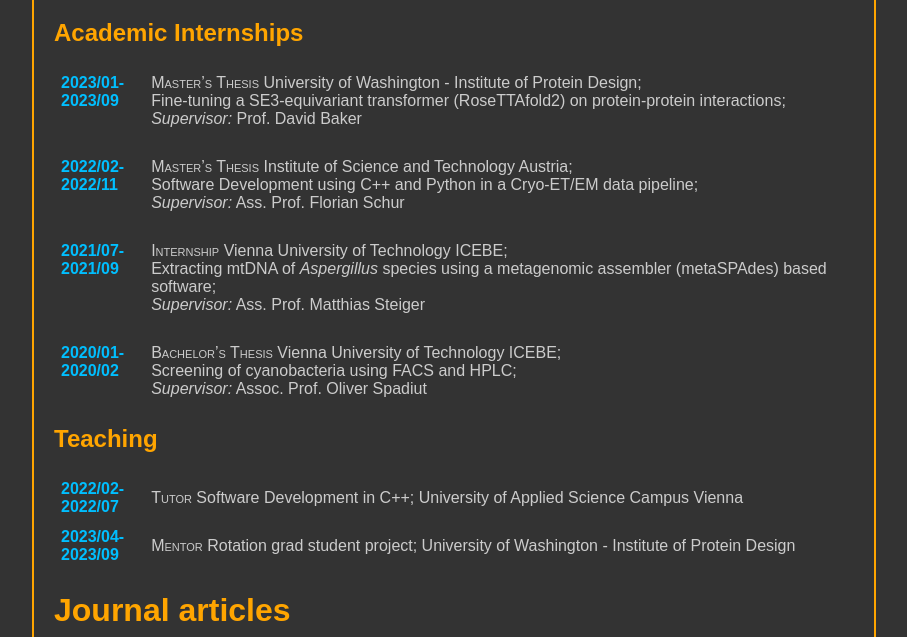
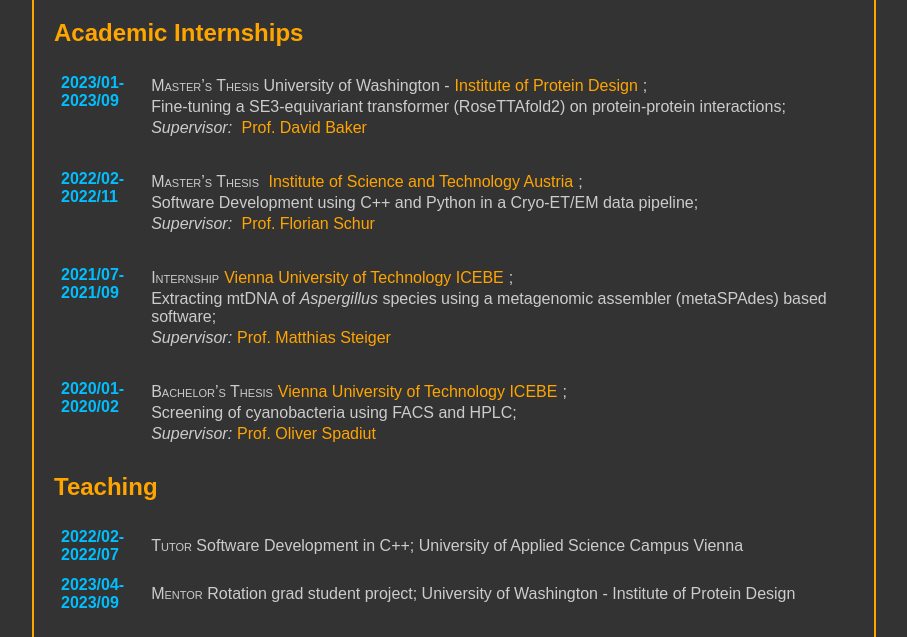
Before and after one commit to benediktsinger/benediktsinger.github.io, a plain HTML site: page index.html in a window 1280 px wide. Shown: the part 442-1079 px from the top of the page, without its empty margins (186-1093 px from the left). Drawn offline with Linux system fonts and the light colour scheme.

Commit message:
Added links

```diff
--- a/index.html
+++ b/index.html
@@ -40,34 +40,34 @@
     <tr>
       <td class="years">2023/01-<br /> 2023/09</td>
       <td>
-        <span class="smallcaps">Master’s Thesis</span> University of Washington - Institute of Protein Design; <br />
+        <span class="smallcaps">Master’s Thesis</span> University of Washington -<a href="https://www.ipd.uw.edu/">Institute of Protein Design</a>; <br />
         Fine-tuning a SE3-equivariant transformer (RoseTTAfold2) on protein-protein interactions; <br />
-        <em>Supervisor:</em> Prof. David Baker<br /><br />
+        <em>Supervisor:</em> <a href="https://www.ipd.uw.edu/david-baker/">Prof. David Baker</a><br /><br />
       </td>
     </tr>
     <tr>
       <td class="years">2022/02-<br /> 2022/11</td>
       <td>
-        <span class="smallcaps">Master’s Thesis</span> Institute of Science and Technology Austria; <br />
+        <span class="smallcaps">Master’s Thesis</span> <a href="https://ist.ac.at/home">Institute of Science and Technology Austria</a>;<br />
         Software Development using C++ and Python in a Cryo-ET/EM data pipeline; <br />
-        <em>Supervisor:</em> Ass. Prof. Florian Schur<br /><br />
+        <em>Supervisor:</em> <a href="https://schurlab.pages.ist.ac.at/">Prof. Florian Schur</a><br /><br />
       </td>
     </tr>
     <tr>
       <td class="years">2021/07-<br /> 2021/09</td>
       <td>
-        <span class="smallcaps">Internship</span> Vienna University of Technology ICEBE; <br />
-        Extracting mtDNA of <em>Aspergillus</em> species using a metagenomic assembler (metaSPAdes) based software; <br />
-        <em>Supervisor:</em> Ass. Prof. Matthias Steiger<br />
+        <span class="smallcaps">Internship</span><a href="https://www.tuwien.at/en/tch/icebe">Vienna University of Technology ICEBE</a>; <br />
+        Extracting mtDNA of <em>Aspergillus</em> species using a metagenomic assembler (metaSPAdes) based software;<br />
+        <em>Supervisor:</em><a href="https://scholar.google.com/citations?user=N9BD-oQAAAAJ">Prof. Matthias Steiger</a><br />
         <br />
       </td>
     </tr>
     <tr>
       <td class="years">2020/01-<br /> 2020/02</td>
       <td>
-        <span class="smallcaps">Bachelor’s Thesis</span> Vienna University of Technology ICEBE; <br />
+        <span class="smallcaps">Bachelor’s Thesis</span><a href="https://www.tuwien.at/en/tch/icebe">Vienna University of Technology ICEBE</a>; <br />
         Screening of cyanobacteria using FACS and HPLC; <br />
-        <em>Supervisor:</em> Assoc. Prof. Oliver Spadiut<br />
+        <em>Supervisor:</em><a href="https://www.tuwien.at/tch/faculty-habilitierte/oliver-spadiut">Prof. Oliver Spadiut</a><br />
       </td>
     </tr>
   </table>
```
